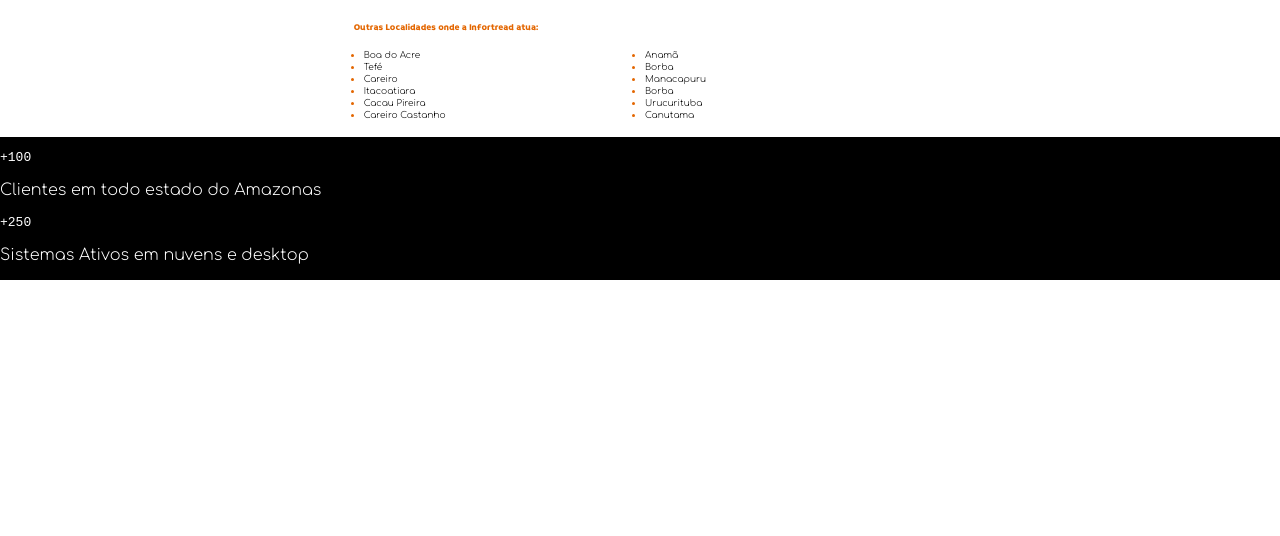
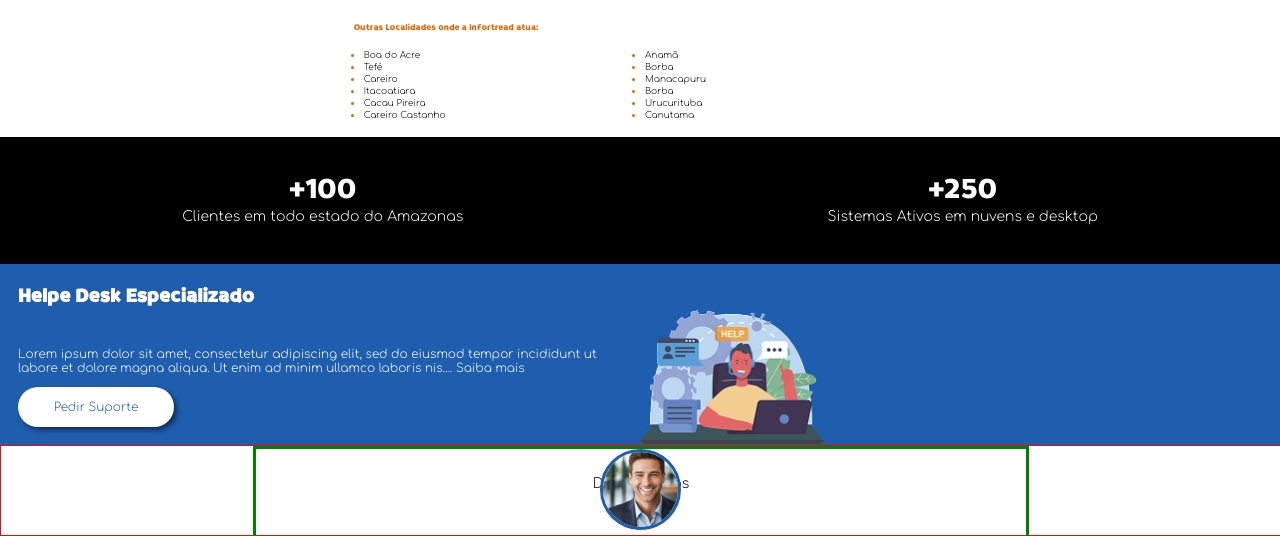
Before and after one commit to AlcemirMacedo/infortreadteleconweb, a Laravel app: page / in a window 1280 px wide. Shown: the part 3130-3666 px from the top of the page. Before the commit the page ends 3460 px from the top, so only its background shows below. Run offline with Laravel 12, Linux system fonts and the light colour scheme.

Commit message:
área depoimentos em andamento

```diff
--- /dev/null
+++ b/public/css/depoimentos.css
@@ -0,0 +1,39 @@
+.depoimentos_section{
+    display: flex;
+    flex-direction: column;
+    align-items: center;
+    border: 1px red solid;
+    width: 100%;
+}
+.depoimentos_section h2{
+    color: var(--black-1);
+    font-size: 14px;
+    margin-top: 30px;
+}
+
+.depoimentos_section .depoimento_carrossel{
+    position: absolute;
+    display: flex;
+    flex-direction: column;
+    align-items: center;
+    justify-content: center;
+    z-index: 0;
+    border: 3px green solid;
+}
+.depoimentos_section .depoimento_carrossel .depoimentos_photo{
+    width: 75px;
+    height: 75px;
+    border: 3px solid var(--blue-2);
+    border-radius: 50%;
+    overflow: hidden;
+}
+.depoimentos_section .depoimento_carrossel .depoimentos_photo img{
+    width: 100%;
+    height: 100%;
+    object-fit: cover;
+}
+.depoimentos_section .depoimento_carrossel p{
+    text-align: center;
+    font-size: 10px;
+    width: 80%;
+}
--- a/public/css/global.css
+++ b/public/css/global.css
@@ -42,7 +42,6 @@
     margin: 0;
     padding: 0;
     box-sizing: border-box;
-    padding-bottom: 50px;
 }
 h1{
     font-family: 'Braah';
@@ -66,3 +65,14 @@
 span{
     color: var(--blue-2);
 }
+.button_1{
+   width: 156px;
+   height: 40px;
+   border-radius: 20px;
+   background-color: white;
+   color: var(--blue-2);
+   font-family: 'Comfortaa';
+   font-size: 12px;
+   box-shadow: 3px 3px 5px rgba(0, 0, 0, 0.5);
+   border: none;
+}
--- a/public/css/services.css
+++ b/public/css/services.css
@@ -71,3 +71,53 @@
 .services_section .services .service_card p{
     font-size: 10px;
 }
+
+/* Help Section */
+.help_section .numbers{
+    display: flex;
+    width: 100%;
+    align-items: center;
+    justify-content: space-around;
+}
+.help_section .numbers div{
+    display: flex;
+    flex-direction: column;
+    align-items: center;
+    text-align: center;
+}
+.help_section .numbers pre{
+    font-family: 'Braah';
+    font-size: 30px;
+    margin-bottom: 0;
+    margin-top: 30px;
+}
+.help_section .numbers div p{
+    font-size: 14px;
+    margin-left: 10px;
+    margin-right: 10px;
+    margin-top: 0px;
+    margin-bottom: 40px;
+}
+
+.help_section .help_desk{
+    background-color: var(--blue-2);
+    color: white;
+}
+.help_section .help_desk p{
+    font-size: 12px;
+    font-weight: lighter;
+    margin-left: 18px;
+}
+.help_section .help_desk img{
+    width: 185px;
+}
+.help_section .help_desk>div{
+    display: flex;
+    flex: 1;
+    align-items: flex-end;
+}
+.help_section .help_desk>div div{
+    display: flex;
+    flex-direction: column;
+    flex: 1;
+}
--- a/resources/views/homeView.blade.php
+++ b/resources/views/homeView.blade.php
@@ -1,7 +1,6 @@
 @extends('mainLayout')
 
 @section('content')
-
 
 {{-- Banner e Menu --}}
 <section class="banner">
@@ -16,13 +15,13 @@
             </div>
             <div class="share">
                 <div>
-                    <img src={{ asset('images/share-bgt.png') }} height="20" width="20" alt="Compartilhar">
+                    <img src="{{ asset('images/share-bgt.png') }}" height="20" width="20" alt="Compartilhar">
                 </div>
             </div>
         </header>
         {{-- Logo e frase inicial --}}
         <div class="banner-content">
-            <img src={{ asset('images/logo-w.png') }} alt="Infortread Telecom">
+            <img src="{{ asset('images/logo-w.png') }}" alt="Infortread Telecom">
             <h2>A melhor solução para sua empresa ou instituição</h2>
 
             {{-- Botão do CTA --}}
@@ -59,7 +58,7 @@
             A Infortread também oferece capacitação completa para a utilização de seus sistemas, além de suporte técnico eficiente para todos os serviços fornecidos. Seu objetivo é oferecer soluções rápidas e eficazes para os desafios enfrentados pelos clientes.
         </p>
         <figure>
-            <img src={{ asset('images/data-center.png') }} alt="Data Center">
+            <img src="{{ asset('images/data-center.png') }}" alt="Data Center">
             <figcaption>Datacenter Infortread - Manaus-AM</figcaption>
         </figure>
         <p>
@@ -86,13 +85,13 @@
                 Satisfação completa do cliente;  com o crescimento da  organização; autonomia com responsabilidade e integridade; agilidade na  tomada de decisões simplicidade e qualidade; valorização e respeito  pelas relações.
             </p>
         </div>
-        <img src={{ asset('images/valores-img.jpeg') }} alt="Valores" style="margin-bottom: 10px">
+        <img src="{{ asset('images/valores-img.jpeg') }}" alt="Valores" style="margin-bottom: 10px">
     </div>
 </section>
 
 {{-- Sessão de Sistemas e serviços --}}
 <section class="services_section">
-    <img src={{ asset('images/system_infortread_services.png') }} alt="Sistemas">
+    <img src="{{ asset('images/system_infortread_services.png') }}" alt="Sistemas">
     <h1 style="margin-bottom: 10px">Nossos Sistemas</h1>
 
     <div class="sistems_card">
@@ -132,12 +131,12 @@
     </div>
 
     <div class="services">
-        <img src={{ asset('images/services_icon.png') }} alt="Serviços">
+        <img src="{{ asset('images/services_icon.png') }} "alt="Serviços">
         <h1 style="margin-bottom: 15px">Nossos Serviços</h1>
 
         <div class="service_card">
             <div>
-                <img src={{ asset('images/developer_icon.png') }} alt="Desenvolvimento de Sistemas">
+                <img src="{{ asset('images/developer_icon.png') }}" alt="Desenvolvimento de Sistemas">
             </div>
             <div style="margin-left: 15px">
                 <h3 style="line-height:21px">Desenvolvimento de Sistemas</h3>
@@ -151,7 +150,7 @@
                 <p style="margin-top: -10px">Lorem ipsum dolor sit amet, consectetur adipiscing elit, sed do eiusmod  tempor incididunt ut labore et dolore magna aliqua. Ut enim ad minim  veniam, quis nostrud exercitation ullamco <span>...  Saiba mais</span></p>
             </div>
             <div>
-                <img src={{ asset('images/fiber_net.png') }} alt="Desenvolvimento de Sistemas">
+                <img src="{{ asset('images/fiber_net.png') }}" alt="Desenvolvimento de Sistemas">
             </div>
         </div>
     </div>
@@ -231,6 +230,7 @@
 
 {{-- Helpe Desk section --}}
 <section class="help_section">
+
     <section class="numbers">
         <div>
             <pre>+100</pre>
@@ -241,6 +241,39 @@
             <p>Sistemas Ativos em nuvens e desktop</p>
         </div>
     </section>
+
+    <section class="help_desk">
+        <h1 style="color: white; font-size:20px; margin-left: 18px; margin-top:18px">Helpe Desk Especializado</h1>
+        <div>
+            <div>
+                <p>Lorem ipsum dolor sit amet, consectetur adipiscing elit, sed do eiusmod  tempor incididunt ut labore et dolore magna aliqua. Ut enim ad minim ullamco laboris nis....  Saiba mais</p>
+            <button class="button_1" style="margin-left: 18px; margin-bottom: 18px">Pedir Suporte</button>
+            </div>
+            <div>
+                <img src="{{ asset('images/help_desk_img.png') }}" alt="Help Desk">
+            </div>
+        </div>
+    </section>
+
+</section>
+
+{{-- Depoimentos Section --}}
+<section class="depoimentos_section">
+    <div>
+        <h2>Depoimentos</h2>
+    </div>
+    <div class="arrows">
+        <img src="{{ asset('images/arrow_left.png') }}">
+        <img src="{{ asset('images/arrow_right.png') }}">
+    </div>
+    <div class="depoimento_carrossel">
+        <div class="depoimentos_photo">
+            <img src="{{ asset('images/avatar_depoiments.jpeg') }}" alt="Depoente">
+        </div>
+        <p>
+            Lorem ipsum dolor sit amet, consectetur adipiscing elit, sed do iusmod  tempor incididunt ut labore et dolore. <span>Humberto Kraven Secretário de Estado</span>
+        </p>
+    </div>
 </section>
 
 <script>
--- a/resources/views/mainLayout.blade.php
+++ b/resources/views/mainLayout.blade.php
@@ -4,12 +4,13 @@
     <meta charset="UTF-8">
     <meta name="viewport" content="width=device-width, initial-scale=1.0">
     <meta http-equiv="X-UA-Compatible" content="ie=edge">
-    <link rel="stylesheet" href={{ asset('css/global.css') }}>
-    <link rel="stylesheet" href={{ asset('css/banner-header.css') }}>
-    <link rel="stylesheet" href={{ asset('css/about.css') }}>
-    <link rel="stylesheet" href={{ asset('css/locais.css') }}>
-    <link rel="stylesheet" href={{ asset('css/services.css') }}>
-    <link rel="stylesheet" href={{ asset('css/help.css') }}>
+    <link rel="stylesheet" href="{{ asset('css/global.css') }}">
+    <link rel="stylesheet" href="{{ asset('css/banner-header.css') }}">
+    <link rel="stylesheet" href="{{ asset('css/about.css') }}">
+    <link rel="stylesheet" href="{{ asset('css/locais.css') }}">
+    <link rel="stylesheet" href="{{ asset('css/services.css') }}">
+    <link rel="stylesheet" href="{{ asset('css/help.css') }}">
+    <link rel="stylesheet" href="{{ asset('css/depoimentos.css') }}">
     <title>Infortread Telecom</title>
 </head>
 <body>
```
Also changed, not shown: public/images/arrow_left.png (added), public/images/arrow_right.png (added), public/images/avatar_depoiments.jpeg (added), public/images/help_desk_img.png (added).
